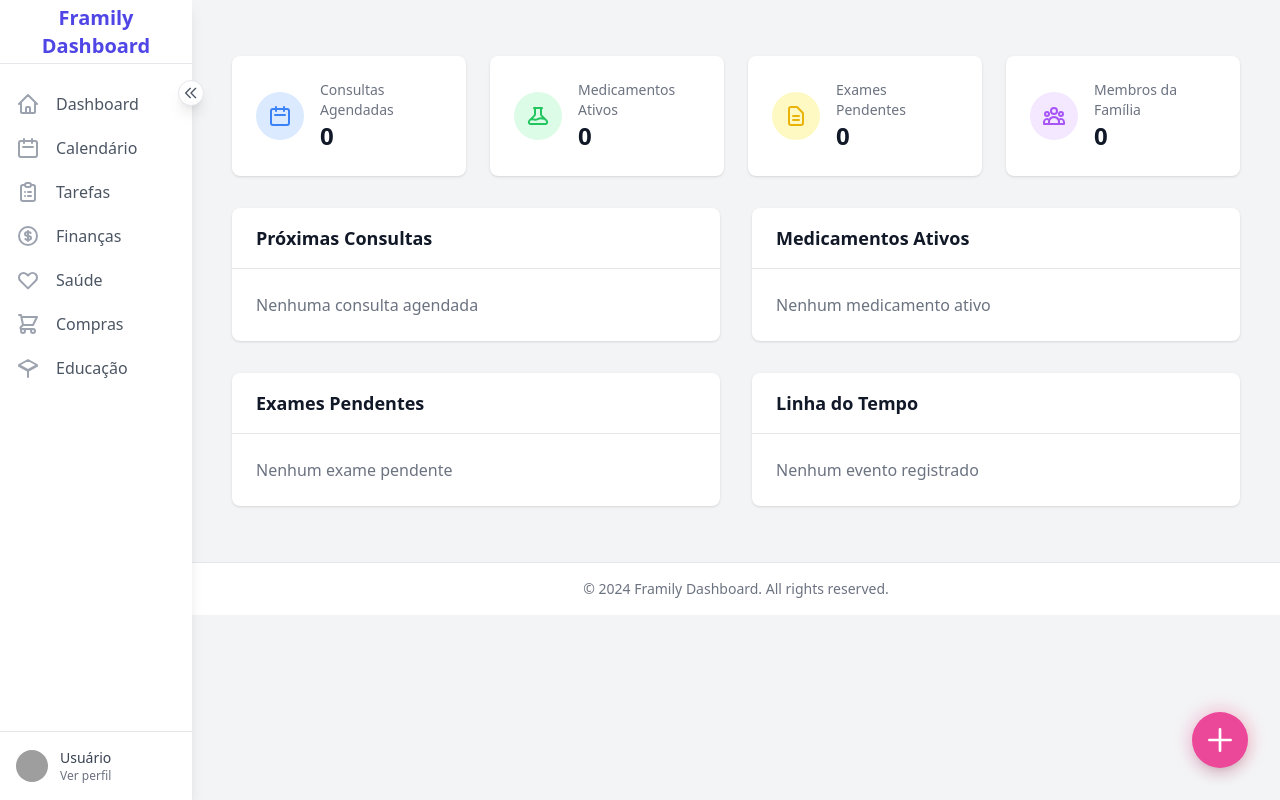
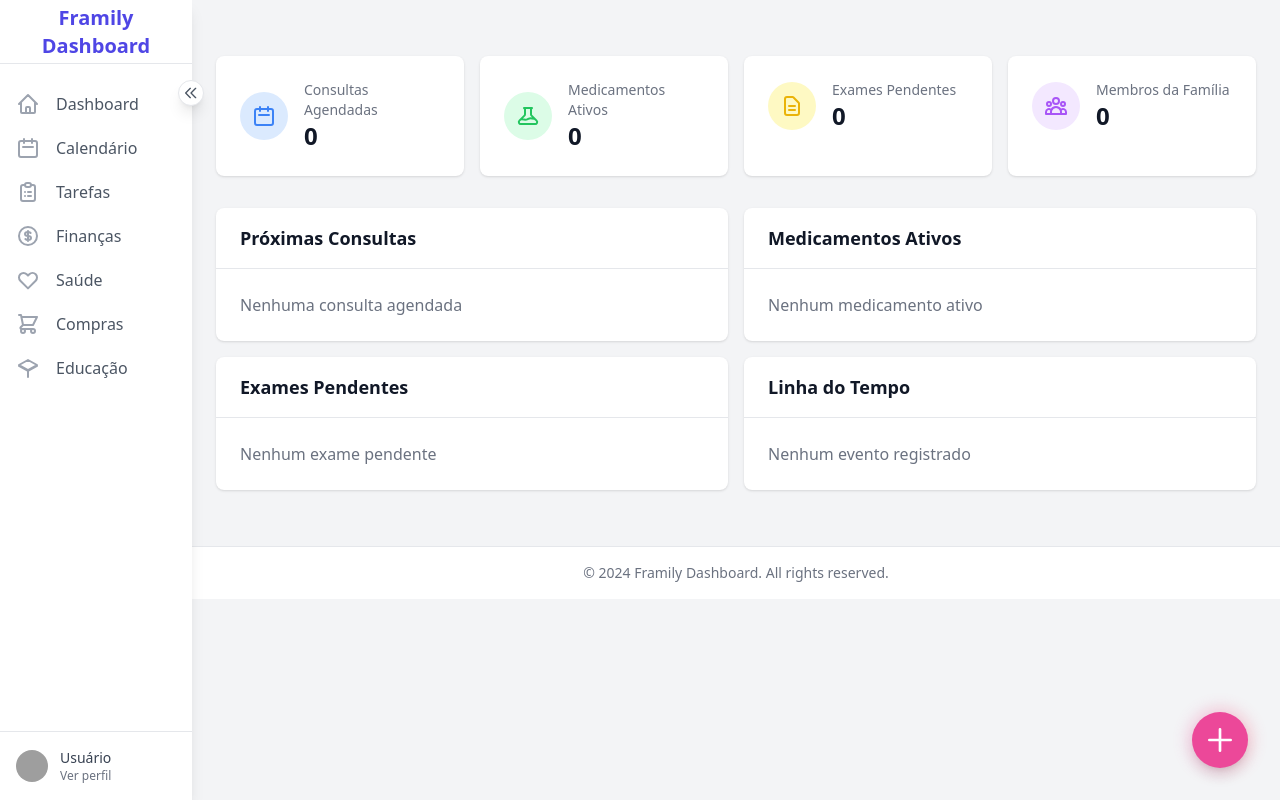
Before and after one commit to igorhaf/framily, a FastAPI app: page /health in a window 1280 px wide. Run offline with FastAPI, Linux system fonts and the light colour scheme; data that the repository does not hold is empty; some libraries are stand-ins or nearby versions; grey boxes are pictures that could not be loaded.

Commit message:
espaçamentos do layour

```diff
--- a/templates/education.html
+++ b/templates/education.html
@@ -3,7 +3,7 @@
 {% block title %}Educação{% endblock %}
 
 {% block content %}
-<div class="container mx-auto px-4 py-8">
+<div class="container mx-auto py-8">
     <!-- Loading Indicator -->
     <div id="loading" class="flex justify-center items-center h-64">
         <div class="animate-spin rounded-full h-12 w-12 border-b-2 border-blue-500"></div>
@@ -17,7 +17,7 @@
     <!-- Dashboard Content -->
     <div id="dashboard-content">
         <!-- Layout Principal -->
-        <div class="grid grid-cols-1 lg:grid-cols-3 gap-8 mb-8">
+        <div class="grid grid-cols-1 lg:grid-cols-3 gap-4 mb-8">
             <!-- Calendário (2/3) -->
             <div class="col-span-1 lg:col-span-2 bg-white rounded-lg shadow">
                 <div class="px-6 py-4 border-b border-gray-200">
--- a/templates/finances.html
+++ b/templates/finances.html
@@ -3,7 +3,7 @@
 {% block title %}Finanças{% endblock %}
 
 {% block content %}
-<div class="container mx-auto px-4 py-8">
+<div class="container mx-auto py-8">
     <!-- Loading Indicator -->
     <div id="loading" class="flex justify-center items-center h-64">
         <div class="animate-spin rounded-full h-12 w-12 border-b-2 border-blue-500"></div>
@@ -17,7 +17,7 @@
     <!-- Dashboard Content -->
     <div id="dashboard-content" class="hidden">
         <!-- Estatísticas Rápidas -->
-        <div class="grid grid-cols-1 md:grid-cols-3 gap-6 mb-8">
+        <div class="grid grid-cols-1 md:grid-cols-3 gap-4 mb-8">
         <!-- Receitas -->
             <div class="bg-white rounded-lg shadow p-6">
                 <div class="flex items-center">
@@ -65,7 +65,7 @@
         </div>
 
         <!-- Conteúdo Principal -->
-        <div class="grid grid-cols-1 lg:grid-cols-2 gap-8">
+        <div class="grid grid-cols-1 lg:grid-cols-2 gap-4">
             <!-- Orçamento por Categoria -->
             <div class="bg-white rounded-lg shadow">
                 <div class="px-6 py-4 border-b border-gray-200">
--- a/templates/health.html
+++ b/templates/health.html
@@ -3,7 +3,7 @@
 {% block title %}Saúde{% endblock %}
 
 {% block content %}
-<div class="container mx-auto px-4 py-8">
+<div class="container mx-auto py-8">
     <!-- Loading Indicator -->
     <div id="loading" class="flex justify-center items-center h-64">
         <div class="animate-spin rounded-full h-12 w-12 border-b-2 border-blue-500"></div>
@@ -17,7 +17,7 @@
     <!-- Dashboard Content -->
     <div id="dashboard-content" class="hidden">
         <!-- Estatísticas Rápidas -->
-        <div class="grid grid-cols-1 md:grid-cols-4 gap-6 mb-8">
+        <div class="grid grid-cols-1 md:grid-cols-4 gap-4 mb-8">
             <div class="bg-white rounded-lg shadow p-6">
                 <div class="flex items-center">
                     <div class="p-3 rounded-full bg-blue-100 text-blue-500">
@@ -76,7 +76,7 @@
         </div>
 
         <!-- Conteúdo Principal -->
-        <div class="grid grid-cols-1 lg:grid-cols-2 gap-8">
+        <div class="grid grid-cols-1 lg:grid-cols-2 gap-4">
             <!-- Próximas Consultas -->
             <div class="bg-white rounded-lg shadow">
                 <div class="px-6 py-4 border-b border-gray-200">
--- a/templates/shopping.html
+++ b/templates/shopping.html
@@ -5,7 +5,7 @@
 {% block content %}
 <div class="container mx-auto py-8">
     <!-- Estatísticas Rápidas -->
-    <div class="grid grid-cols-1 md:grid-cols-4 gap-6 mb-8">
+    <div class="grid grid-cols-1 md:grid-cols-4 gap-4 mb-8">
         <div class="bg-white rounded-lg shadow p-6">
             <div class="flex items-center">
                 <div class="p-3 rounded-full bg-green-100 text-green-500">
--- a/templates/tasks.html
+++ b/templates/tasks.html
@@ -3,7 +3,7 @@
 {% block title %}Tarefas{% endblock %}
 
 {% block content %}
-<div class="container mx-auto px-4 py-8">
+<div class="container mx-auto py-8">
     <!-- Loading Indicator -->
     <div id="loading" class="flex justify-center items-center h-64">
         <div class="animate-spin rounded-full h-12 w-12 border-b-2 border-blue-500"></div>
@@ -17,7 +17,7 @@
     <!-- Dashboard Content -->
     <div id="dashboard-content" class="hidden">
         <!-- Estatísticas Rápidas -->
-        <div class="grid grid-cols-1 md:grid-cols-4 gap-6 mb-8">
+        <div class="grid grid-cols-1 md:grid-cols-4 gap-4 mb-8">
             <!-- Total de Tarefas -->
             <div class="bg-white rounded-lg shadow p-6">
                 <div class="flex items-center">
```
